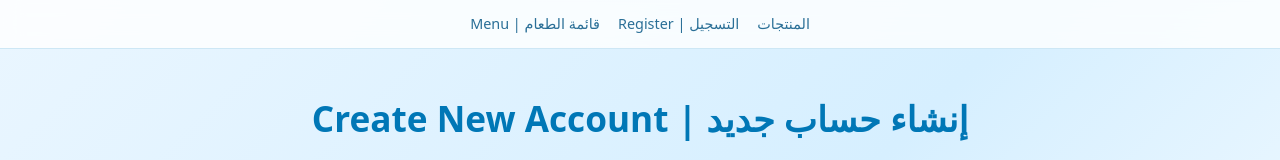
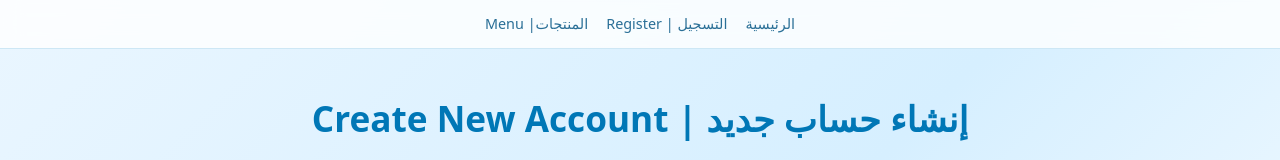
Before and after one commit to 36ycompane/al36y3mk, a plain HTML site: page register.html in a window 1280 px wide. Shown: the top 160 px of the page. Drawn offline with Linux system fonts and the light colour scheme.

Commit message:
Update register.html

```diff
--- a/register.html
+++ b/register.html
@@ -11,9 +11,9 @@
     <header>
         <nav>
             <ul>
-                <a href="index.html">المنتجات</a></li>
+                <a href="index.html">الرئيسية</a></li>
                 <a href="register.html">التسجيل | Register</a></li>
-                <a href="menu.html">قائمة الطعام | Menu</a></li>
+                <a href="menu.html">المنتجات| Menu</a></li>
 
             </ul>
         </nav>
```
